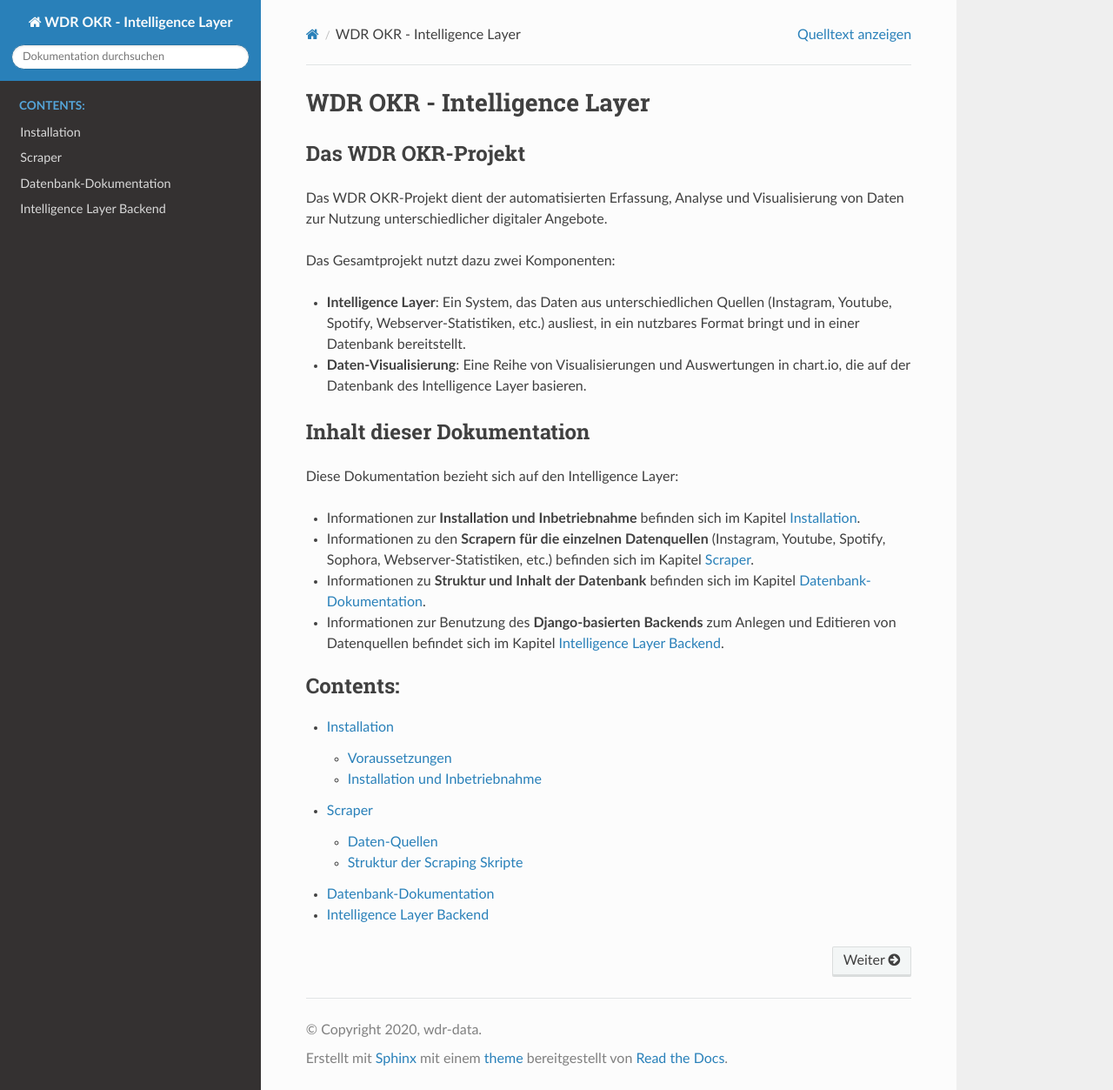
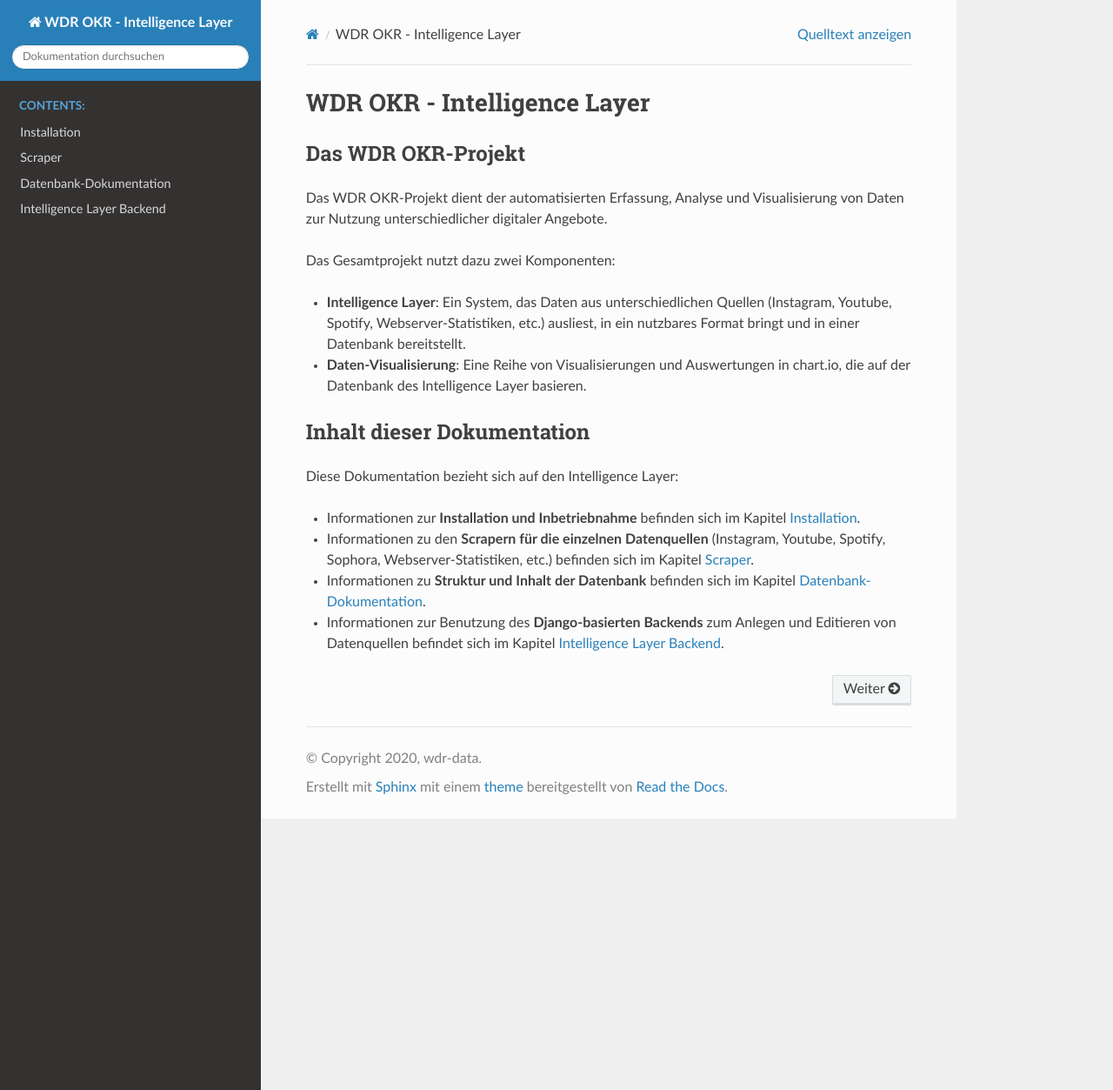
Before and after one commit to wdr-data/wdr-okr, a Sphinx documentation site: the page built from docs/index.rst, in a window 1280 px wide and 1253 px high. Shown: the whole window at 87% size. Built offline with Sphinx 7.4.7 and the Read the Docs theme 2.0.0, drawn with Linux system fonts in a browser that asks for light colours.

Commit message:
📝Minor fixes

```diff
--- a/docs/database_tables.py
+++ b/docs/database_tables.py
@@ -1,5 +1,5 @@
-"""Read databse information from Django models and create a HTML table for the
-documentation
+"""Read database information from Django models and create a HTML table for the
+documentation.
 """
 
 import collections
--- a/docs/index.rst
+++ b/docs/index.rst
@@ -38,6 +38,7 @@ Diese Dokumentation bezieht sich auf den Intelligence Layer:
 
 .. toctree::
    :maxdepth: 2
+   :hidden:
    :caption: Contents:
 
    installation
--- a/docs/installation.rst
+++ b/docs/installation.rst
@@ -113,5 +113,5 @@ Nun kann das Django-Backend über den folgenden Befehl gestartet werden:
 
 Sobald der Intelligence Layer gestartet ist, ruft er automatisiert Daten über die
 diversen APIs ab. Der Intelligence Layer nutzt dazu den
-`APScheduler <https://pypi.org/project/APScheduler/>`. Die Cron-basierten Regeln sind in
-der Datei ``okr/scrapers/scheduler.py`` anpassbar.
+`APScheduler <https://pypi.org/project/APScheduler/>`_. Die Cron-basierten Regeln sind
+in der Datei ``okr/scrapers/scheduler.py`` anpassbar.
```
Also changed, not shown: docs/_static/custom.css (line endings or trailing spaces).
